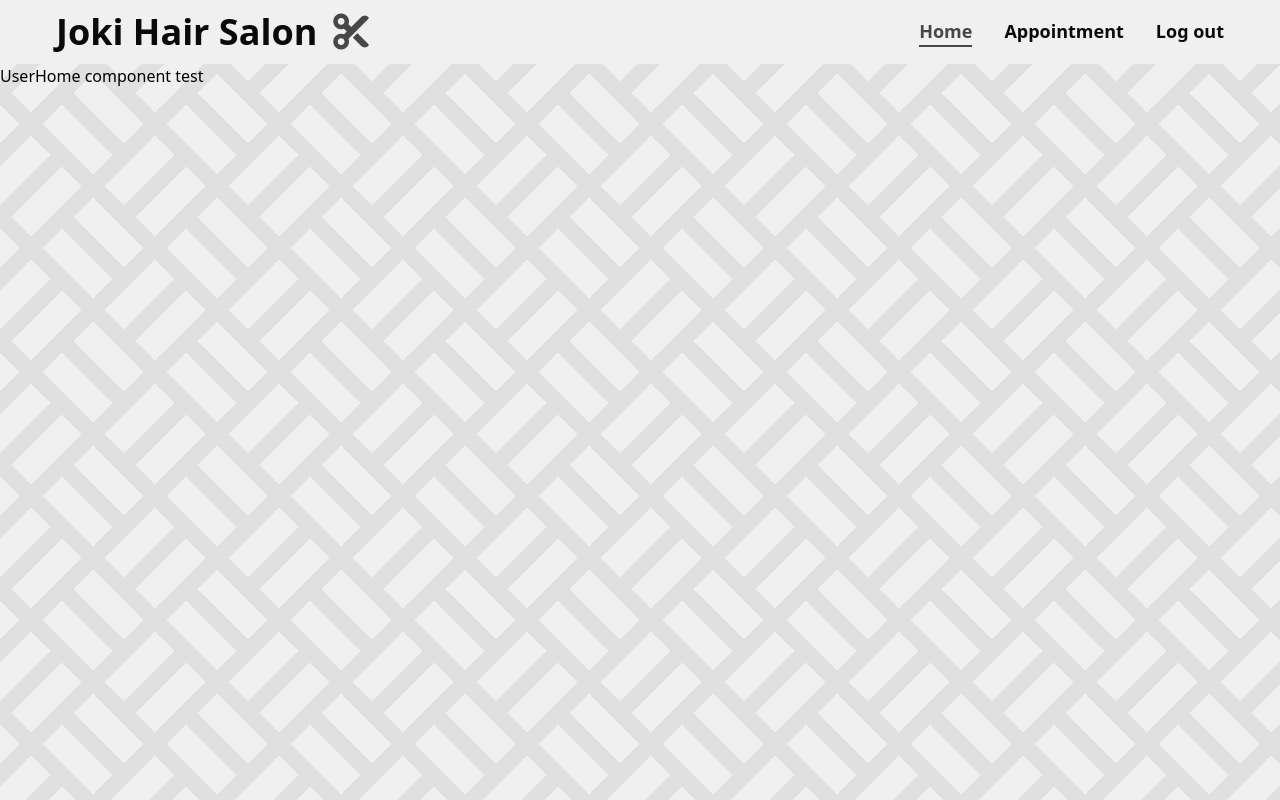
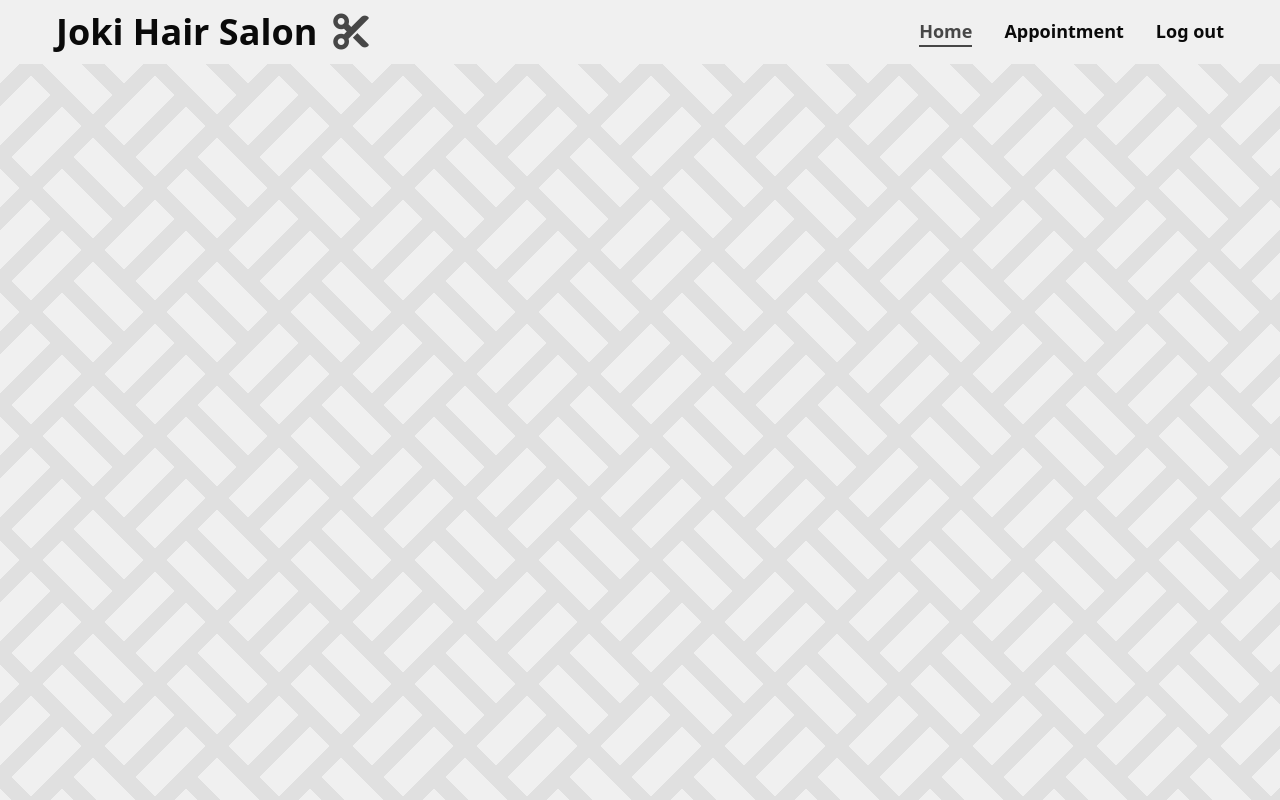
Before and after one commit to Josedzzz/joki-hair-salon-front, a React (Vite) app: page /user-dashboard in a window 1280 px wide. Built offline with nearby package versions, Linux system fonts and the light colour scheme; sample sign-in values are in the browser's storage.

Commit message:
change the bacground

```diff
--- a/src/components/UserHome.tsx
+++ b/src/components/UserHome.tsx
@@ -1,3 +1,14 @@
 export default function UserHome() {
-  return <h1>UserHome component test</h1>;
+  return (
+    <div
+      className="w-full min-h-[calc(100vh-4rem)] p-6"
+      style={{
+        background:
+          "linear-gradient(135deg,#0000 20.5%,#e0e0e0 0 29.5%,#0000 0) 0 31px, linear-gradient(45deg,#0000 8%,#e0e0e0 0 17%, #0000 0 58%) 62px 0, linear-gradient(135deg,#0000 8%,#e0e0e0 0 17%, #0000 0 58%,#e0e0e0 0 67%,#0000 0), linear-gradient(45deg,#0000 8%,#e0e0e0 0 17%, #0000 0 58%,#e0e0e0 0 67%,#0000 0 83%,#e0e0e0 0 92%,#0000 0), #f0f0f0",
+        backgroundSize: "124px 124px",
+      }}
+    >
+      <div></div>
+    </div>
+  );
 }
```
